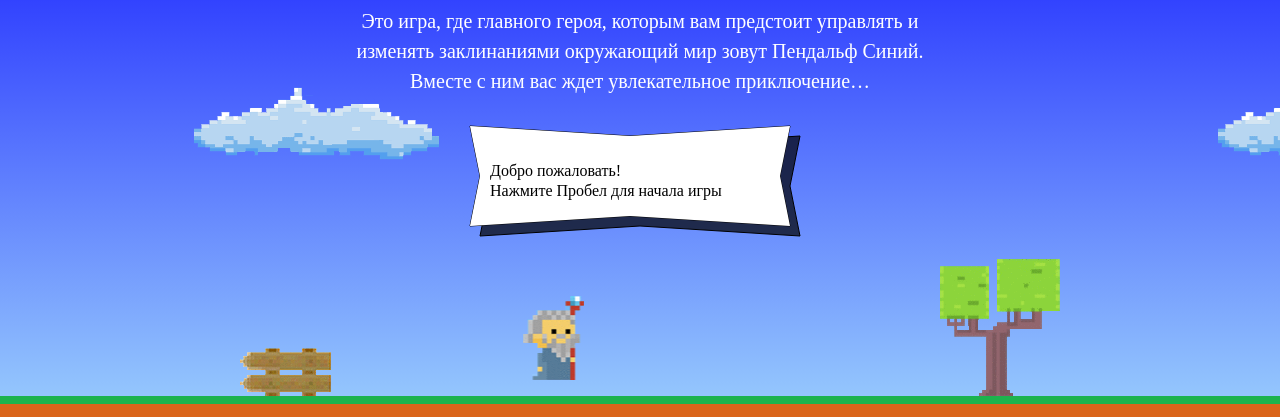
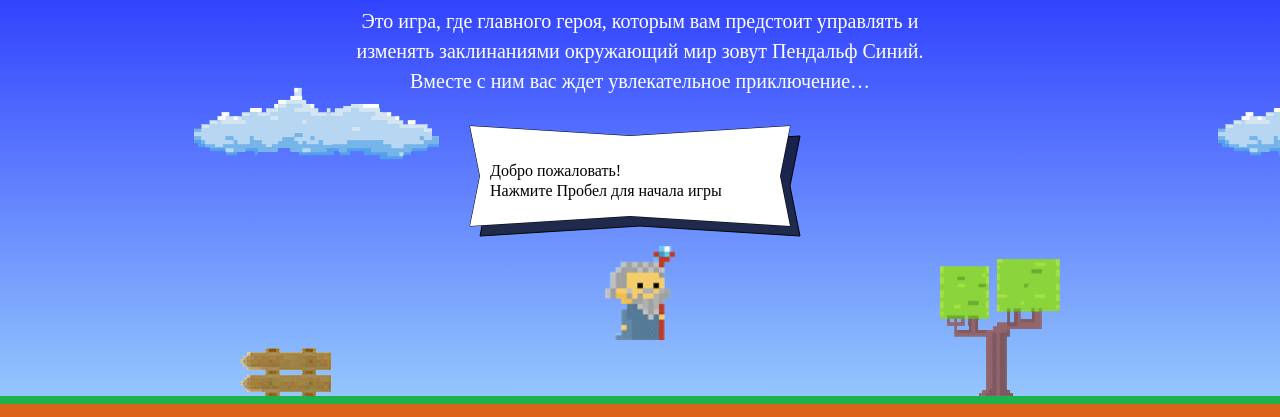
Before and after one commit to littletheodore/611413-code-and-magick, a website: page index.html in a window 1280 px wide. Shown: the part 203-620 px from the top of the page. Drawn offline with Linux system fonts and the light colour scheme; a web font is replaced by a local one.

Commit message:
First commit

```diff
--- a/index.html
+++ b/index.html
@@ -180,8 +180,9 @@
     <p class="setup-similar-label">Петр Петров</p>
   </div>
 </template>
+<script src="js/new-one.js"></script>
+<script src="js/game.js"></script>
 
-<script src="js/game.js"></script>
 
 </body>
 </html>
--- a/js/game.js
+++ b/js/game.js
@@ -11,7 +11,7 @@ window.GameConstants = {
     speed: window.wizardSpeed || 2,
     width: window.wizardWidth || 61,
     getHeight: window.getWizardHeight || function (width) {
-      return 1.377 * width;
+      return 1.337 * width;
     },
     getX: window.getWizardX || function (width) {
       return width / 3;
--- /dev/null
+++ b/js/new-one.js
@@ -0,0 +1,35 @@
+var fireballSize = 22;
+var getFireballSpeed = function (left) {
+  return left ? 5 : 2;
+};
+
+var wizardSpeed = 3;
+var wizardWidth = 70;
+var getWizardHeight = function () {
+  var wizardHeight = wizardWidth * 1.337;
+  return wizardHeight;
+};
+
+var getWizardX = function (width) {
+  var coordinateX = (width - wizardWidth) / 2;
+  return coordinateX;
+};
+
+var getWizardY = function (height) {
+  var coordinateY = height / 2;
+  return coordinateY;
+};
+
+
+
+// Объявите переменную getFireballSpeed, которая будет управлять скоростью фаербола в зависимости от направления ветра в игре. Значением этой переменной должна быть функция c одним параметром — left (направление полёта фаербола), если параметр left — true, то фаербол летит по ветру и функция возвращает скорость равную 5, иначе он летит против ветра со скоростью 2.
+
+// Установите скорость мага wizardSpeed равной 3.
+
+// Установите ширину мага wizardWidth равной 70.
+
+// Задайте переменной getWizardHeight функцию, которая возвращает пропорциональную высоту мага, то есть высота мага — это пропорция 1.337 * ширина мага.
+
+//Определите функцию getWizardX c одним параметром — width. Игра будет вызывать вашу функцию и передавать в неё этот параметр (который обозначает ширину игровой области). Результат, возвращаемый вашей функцией, игра будет использовать, чтобы задать положение мага по горизонтали. Напишите функцию так, чтобы центр фигурки мага находился посередине игрового поля.
+
+//Определите функцию getWizardY c одним параметром — height. Игра будет вызывать вашу функцию и передавать в неё этот параметр (который обозначает высоту игровой области). Результат, возвращаемый вашей функцией, игра будет использовать, чтобы задать положение мага по вертикали. Напишите функцию так, чтобы маг появлялся на высоте две трети игрового поля от земли.
```
